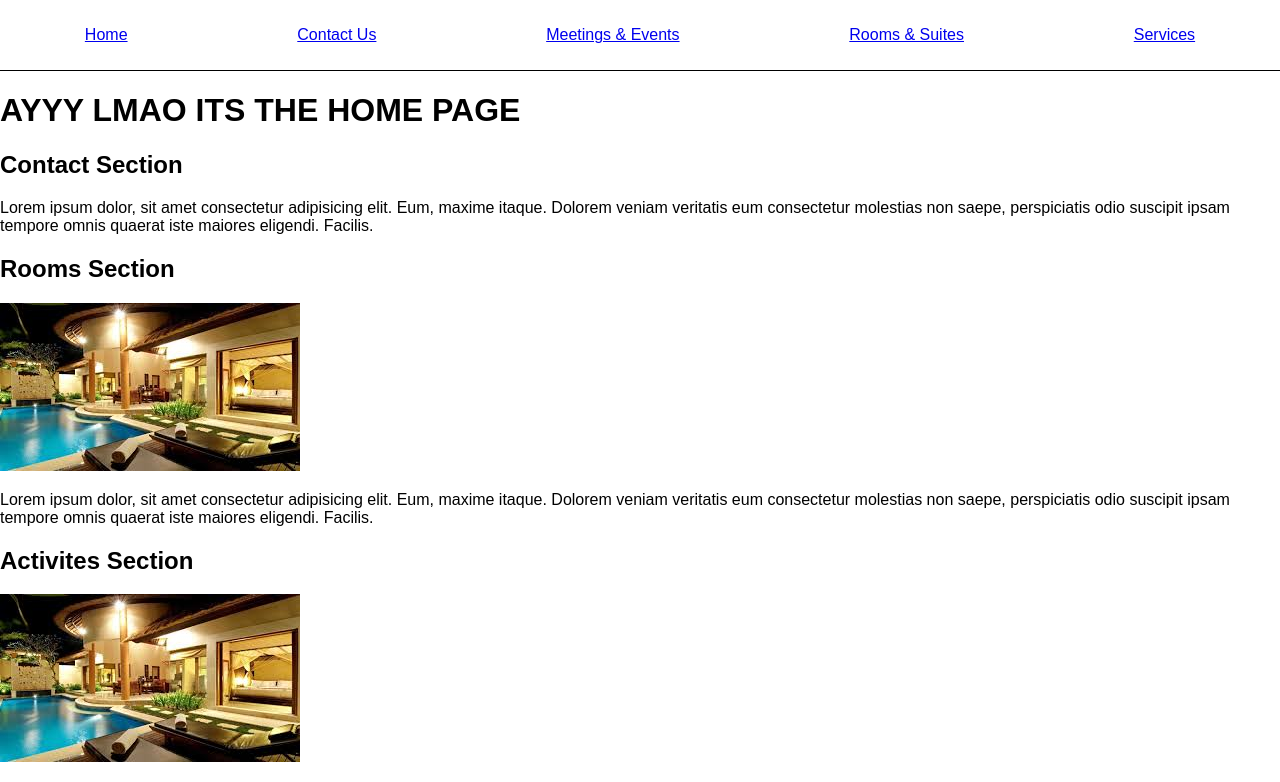
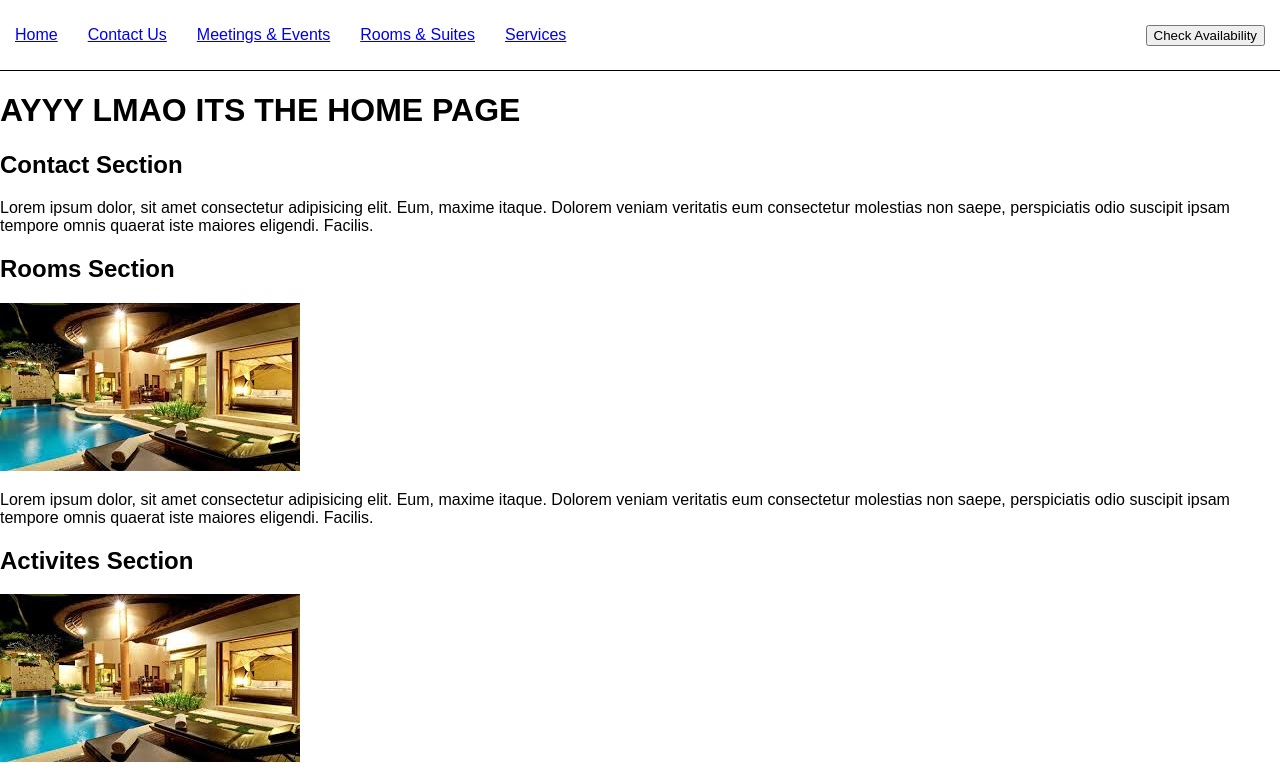
Before and after one commit to Gabewest1/hotel, a React (Create React App) app: page / in a window 1280 px wide. Shown: the top 782 px of the page. Built offline with nearby package versions, Linux system fonts and the light colour scheme.

Commit message:
Added button to navbar to take the user to a buy rooms screen.

```diff
--- a/src/components/Navbar/index.js
+++ b/src/components/Navbar/index.js
@@ -13,28 +13,49 @@ class Navbar extends React.Component {
                     <ListItem><Link to="/rooms">Rooms &amp; Suites</Link></ListItem>
                     <ListItem><Link to="/services">Services</Link></ListItem>
                 </List>
+                <div>
+                    <BookRoomButton to="/listings">Check Availability</BookRoomButton>
+                </div>
             </NavbarView>
         )
     }
 }
 
-const List = styled.ul`
-    display: flex;
-    list-style: none;
-    border-bottom: solid thin black;
-    height: 70px;
-    align-items: center;
-    justify-content: space-around;
-    margin: 0;
-    padding: 0;
+const BookRoomButton = styled.button`
+
 `
 
 const ListItem = styled.li`
 
 `
+const List = styled.ul`
+    display: flex;
+    list-style: none;
+    height: 70px;
+    align-items: center;
+    justify-content: space-between;
+    margin: 0;
+    padding: 0;
+
+    ${ ListItem } {
+        margin: 0 15px;
+
+        &:first-child {
+            margin-left: 0;
+        }
+
+        &:last-child {
+            margin-right: 0;
+        }
+    }
+`
 
 const NavbarView = styled.div`
-
+    display: flex;
+    align-items: center;
+    justify-content: space-between;
+    border-bottom: solid thin black;
+    padding: 0 15px;
 `
 
 export default Navbar
```
